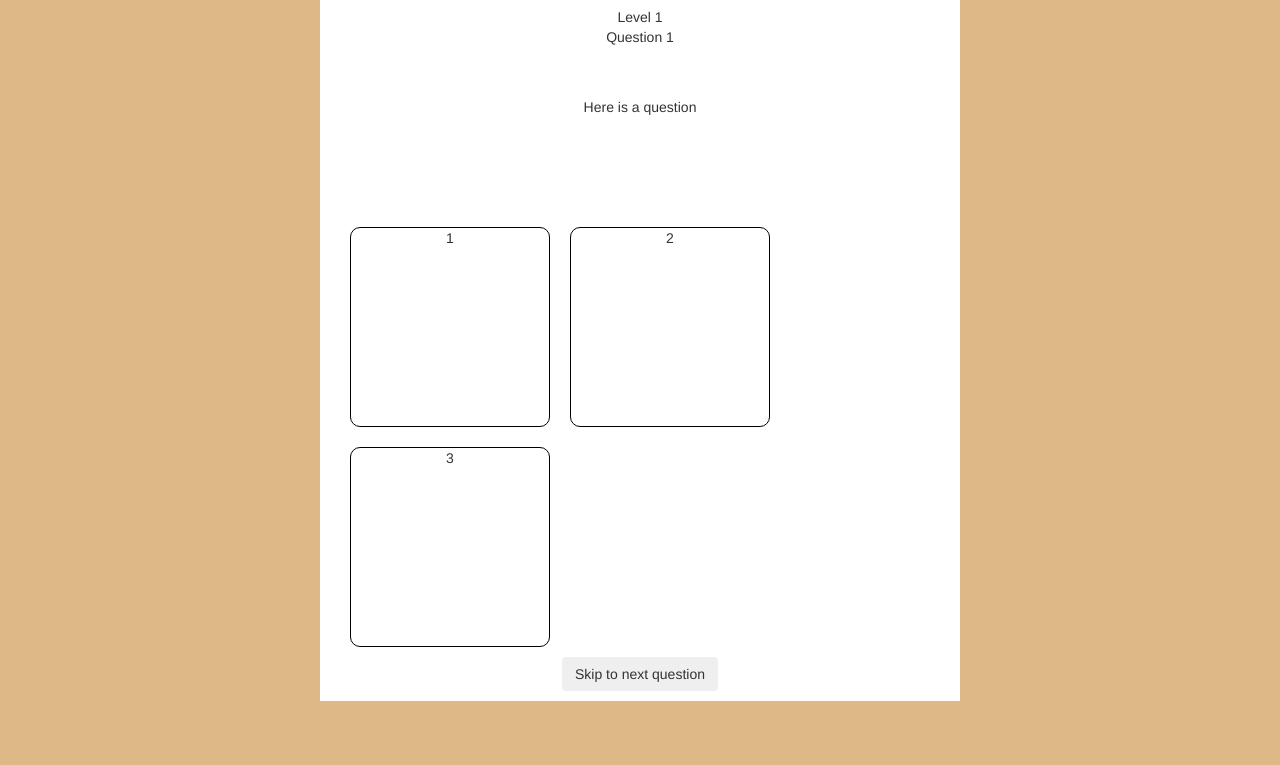
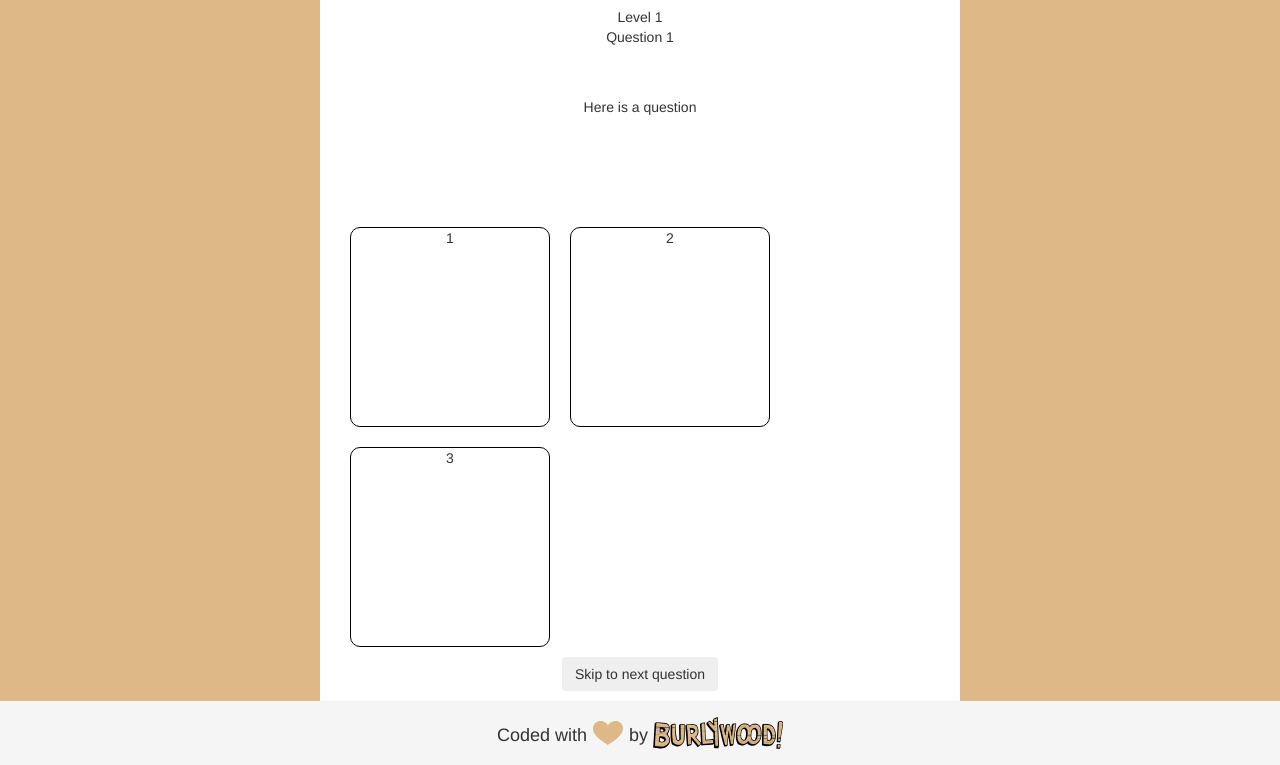
Before and after one commit to katie80/Hackathon, a website: page know-your-code-fullstack/public/index.html in a window 1280 px wide. Shown: the part 137-902 px from the top of the page. Before the commit the page ends 838 px from the top, so only its background shows below. Drawn offline with nearby package versions, Linux system fonts and the light colour scheme; no server answers.

Commit message:
Got inspired to make a sweet footer

```diff
--- a/know-your-code-fullstack/public/index.html
+++ b/know-your-code-fullstack/public/index.html
@@ -33,6 +33,8 @@
 		<button class="btn" id="next_question_btn">Skip to next question</button>
 	</div>
 
+  <footer class="footer">Coded with <span class="icon heart">love</span> by <span class="icon burlywood">Burlywood</span></footer>
+
 </body>
 <script
   src="https://code.jquery.com/jquery-3.1.1.min.js"
--- a/know-your-code-fullstack/public/styles.css
+++ b/know-your-code-fullstack/public/styles.css
@@ -1,5 +1,11 @@
+html {
+  position: relative;
+  min-height: 100%;
+}
+
 body {
 	background-color: burlywood;
+  margin-bottom: 64px;
 }
 
 #question_div {
@@ -28,3 +34,38 @@ body {
 	padding: 10px;
 	text-align: center;
 }
+
+/* Sticky footer styles */
+.footer {
+	text-align: center;
+	font-size: 18px;
+  position: absolute;
+  bottom: 0;
+  width: 100%;
+  height: 64px;
+  background-color: #f5f5f5;
+  padding-top: 16px;
+  line-height: 0;
+}
+
+.icon {
+	text-indent: 100%;
+	white-space: nowrap;
+	overflow: hidden;
+	background-color: burlywood;
+	display: inline-block;
+	height: 32px;
+	margin-bottom: -8px;
+}
+
+.burlywood {
+	background: url("./img/burlywood.png") top left / cover;
+	width: 130px;
+	height: 32px;
+}
+
+.heart {
+	background: url("./img/heart.svg") top left / cover;
+	width: 32px;
+	height: 32px;
+}
```
Also changed, not shown: know-your-code-fullstack/public/img/burlywood.png (added), know-your-code-fullstack/public/img/heart.svg (added).
